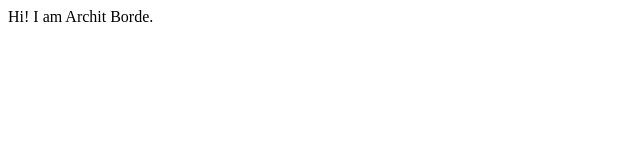
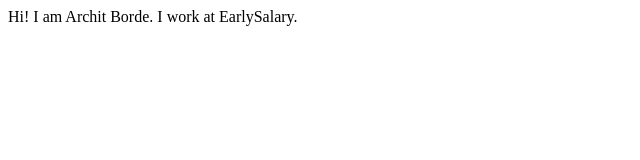
Before and after one commit to ArchitBorde/architborde-portfolio-student, a plain HTML site: page index.html in a window 1280 px wide. Shown: the whole page, without its empty margins (0-640 px from the left). Drawn offline with Linux system fonts and the light colour scheme.

Commit message:
feat : added work details

```diff
--- a/index.html
+++ b/index.html
@@ -9,6 +9,7 @@
 <body>
     Hi! I am Archit Borde.
 
+    I work at EarlySalary.
 
 </body>
 </html>
```
